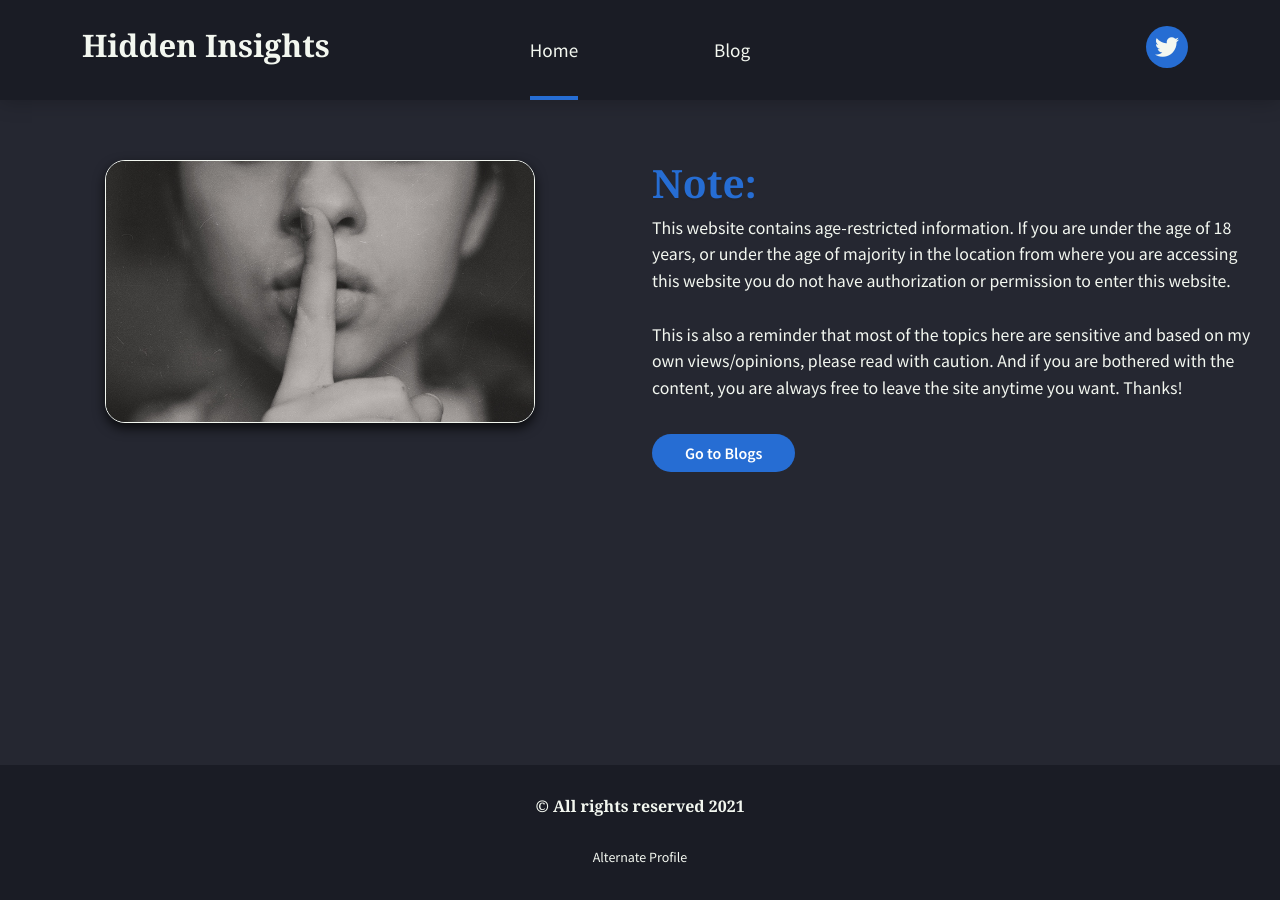
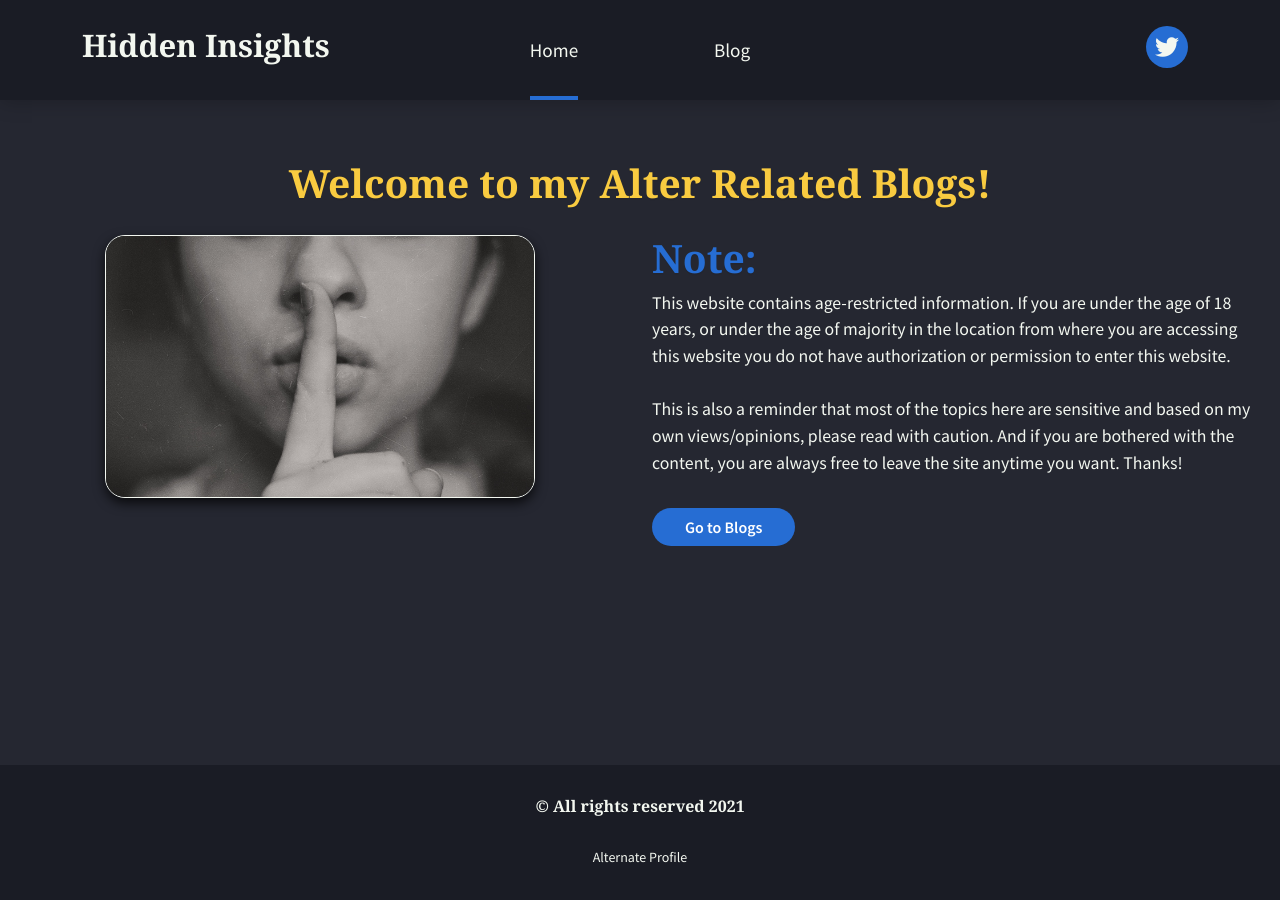
Before and after one commit to rapsamaniego27/alter, a Jekyll site: the page built from index.html, in a window 1280 px wide. Built offline with Jekyll 4.4.1, drawn with Linux system fonts in a browser that asks for light colours; nearby versions of some CDN libraries; some web fonts are replaced.

Commit message:
adjusted styles

```diff
--- a/_includes/defaults/footer.html
+++ b/_includes/defaults/footer.html
@@ -6,7 +6,7 @@
   <h6 class="footer-heading hex-white">&copy; All rights reserved {{ 'now' | date: "%Y" }}</h6>
   <div class="footer__bottom container__nowrap">
     <div class="footer-extras pt-20">
-      <a href="http://rapesteva.com/" target="_blank" class="footer-extras__link hex-white blurb1" title="Alternate Profile">Alternate Profile</a>
+      <a href="#" target="_blank" class="footer-extras__link hex-white blurb1" title="Alternate Profile">Alternate Profile</a>
     </div>
   </div>
 </footer>
@@ -21,16 +21,7 @@
       <a href="{{site.baseurl}}/" class="menu-link pointer-events-none hex-white" title="Home">Home</a>
     </li>
     <li class="menu-item">
-      <a href="{{site.baseurl}}/bio" class="menu-link pointer-events-none hex-white" title="Biography">Bio</a>
-    </li>
-    <li class="menu-item">
       <a href="{{site.baseurl}}/blog" class="menu-link pointer-events-none hex-white" title="Blog">Blog</a>
-    </li>
-    <li class="menu-item">
-      <a href="{{site.baseurl}}/lessons" class="menu-link pointer-events-none hex-white" title="Lessons">Lessons</a>
-    </li>
-    <li class="menu-item">
-      <a href="http://rapesteva.com/" target="_blank" class="menu-link pointer-events-none hex-white" title="Developer Profile">Developer Site</a>
     </li>
   </ul>
 </div>
--- a/_includes/defaults/header.html
+++ b/_includes/defaults/header.html
@@ -23,7 +23,7 @@
           <!-- Logo here -->
           <div class="header__logo__container col d-flex align-items-center">
             <a href="{{site.baseurl}}/" class="header__logo-link" title="Home Page">
-              <h3 class="hex-white">Hidden Insights</h3>
+              <h3 class="hex-white logo-text">Hidden Insights</h3>
             </a>
           </div>
 
--- a/index.html
+++ b/index.html
@@ -2,10 +2,10 @@
 layout: default
 ---
 
-
 <!-- Row Information -->
 <div class="container-xxl">
-  <div class="row pt-60 pl-md-30 pr-md-30">
+  <h2 class="text-center hex-tertiary pt-60 pl-30 pr-30 introduction">Welcome to my Alter Related Blogs!</h2>
+  <div class="row pt-20 pl-md-30 pr-md-30">
     <div class="col-md-6 col-sm-12">
       <a href="{{site.baseurl}}{{site.data.home.summary_link}}" target="_blank" class="d-block"
         title="{{site.data.home.summary_title}}">
--- a/package.json
+++ b/package.json
@@ -13,8 +13,8 @@
         "axios": "^0.21",
         "laravel-mix": "^6.0.11",
         "lodash": "^4.17.19",
+        "postcss": "^8.1.14",
         "resolve-url-loader": "^3.1.2",
-        "postcss": "^8.1.14",
         "sass": "^1.32.5",
         "sass-loader": "^10.1.1",
         "vue-template-compiler": "^2.6.12"
--- a/source/scss/4-layout/default-structure.scss
+++ b/source/scss/4-layout/default-structure.scss
@@ -28,3 +28,7 @@ footer{
 .width-content{
   width:max-content !important;
 }
+
+.logo-text{
+  width:max-content;
+}
```
Also changed, not shown: assets/css/style.min.css.
